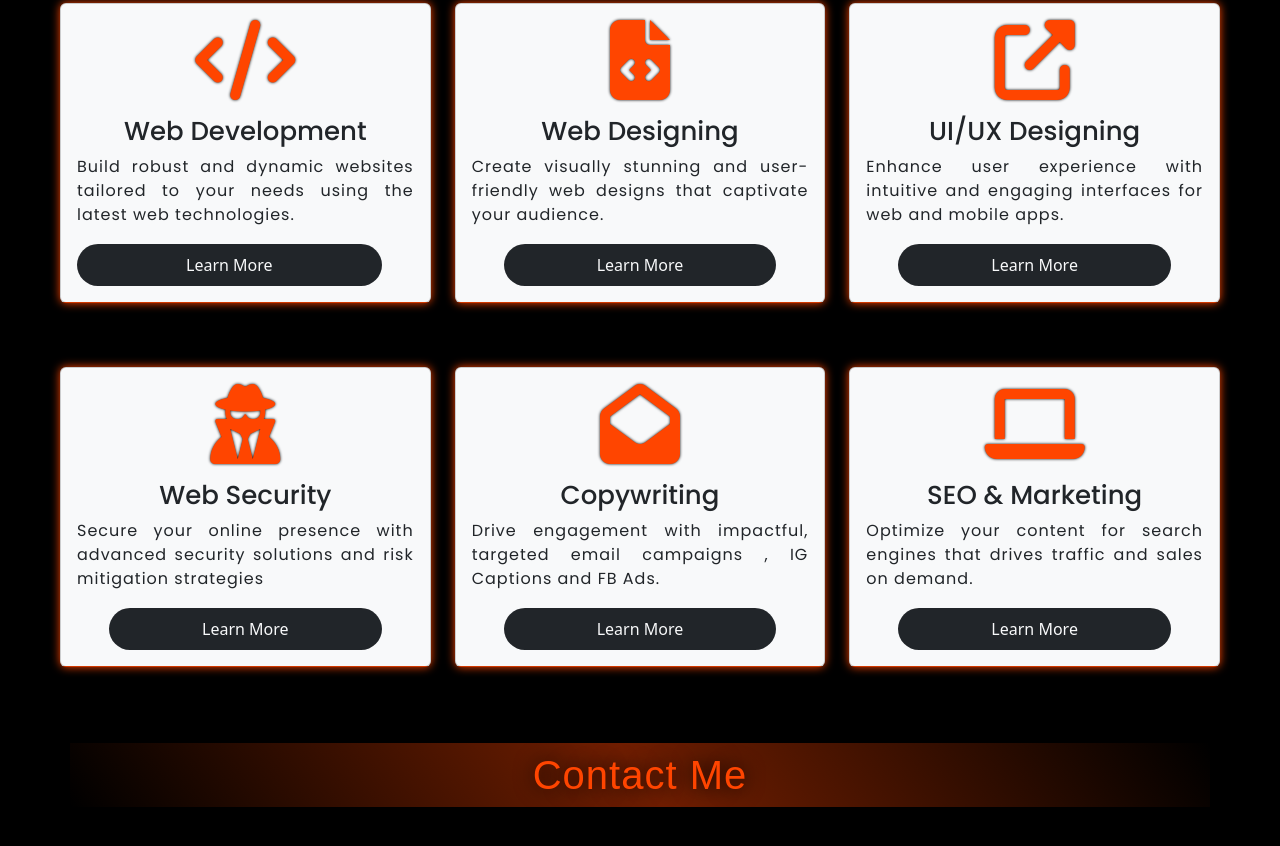
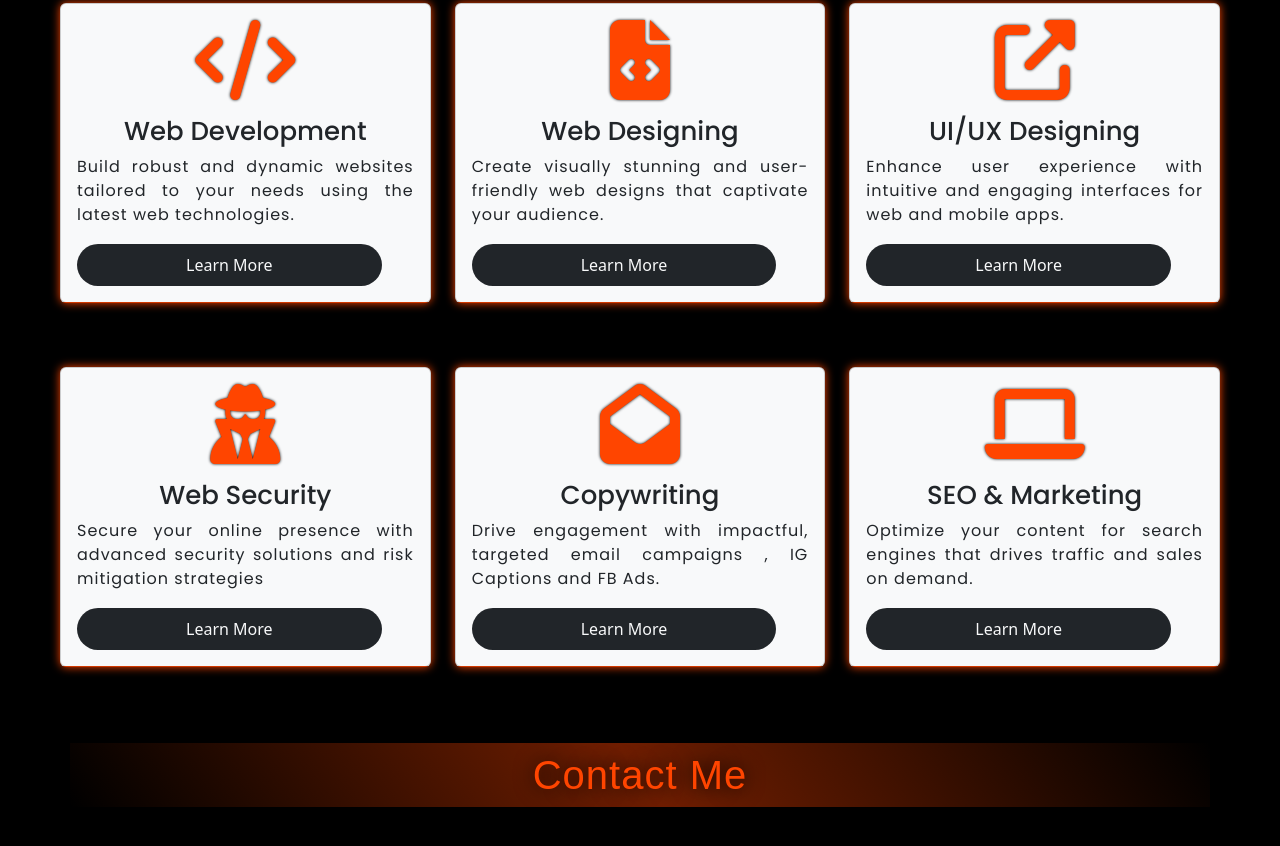
Before and after one commit to MalaikaJahangir/reume, a plain HTML site: page index.html in a window 1280 px wide. Shown: the part 1607-2453 px from the top of the page. Drawn offline with nearby package versions, Linux system fonts and the light colour scheme; a web font is replaced by a local one.

Commit message:
Final Update index.html

```diff
--- a/index.html
+++ b/index.html
@@ -102,7 +102,7 @@
                         <div class="col-md-6">
                             <h1 class="text-light">About Me</h1>
                             <p class="text-light des-skills">I’m Malaika Jahangir, founder of
-                                <strong>SoloSuite</strong>. I specialize in full-stack web development, UI/UX design,
+                                <strong><a href="https://solosuite.netlify.app/" class="text-decoration-none text-reset">SoloSuite</a></strong>. I specialize in full-stack web development, UI/UX design,
                                 and digital marketing strategies that help businesses grow. Over the past years, I’ve
                                 developed a broad skill set — from coding and design to copywriting and SEO — giving me
                                 the ability to build complete digital solutions under one roof.
@@ -162,8 +162,11 @@
                                 <p class="card-text">Create visually stunning and user-friendly web designs that
                                     captivate your audience.</p>
                             </div>
-                            <button class="btn ms-5 pt-2 pb-2 me-5 rounded-pill bg-dark text-light mb-3">Learn
-                                More</button>
+                            <button class="btn ms-3 pt-2 pb-2 me-5 rounded-pill bg-dark text-light mb-3">
+                                     <a href="https://solosuite.netlify.app/" class="text-decoration-none text-reset text-center">
+                                            Learn More
+                                     </a>
+                                </button>
                         </div>
                     </div>
                     <div class="col-md-4">
@@ -176,8 +179,11 @@
                                 <p class="card-text">Enhance user experience with intuitive and engaging interfaces for
                                     web and mobile apps.</p>
                             </div>
-                            <button class="btn ms-5 pt-2 pb-2 me-5 rounded-pill bg-dark text-light mb-3">Learn
-                                More</button>
+                            <button class="btn ms-3 pt-2 pb-2 me-5 rounded-pill bg-dark text-light mb-3">
+                                     <a href="https://solosuite.netlify.app/" class="text-decoration-none text-reset text-center">
+                                            Learn More
+                                     </a>
+                                </button>
                         </div>
                     </div>
                 </div>
@@ -194,8 +200,11 @@
                                 <p class="card-text">Secure your online presence with advanced security solutions and
                                     risk mitigation strategies</p>
                             </div>
-                            <button class="btn ms-5 pt-2 pb-2 me-5 rounded-pill bg-dark text-light mb-3">Learn
-                                More</button>
+                            <button class="btn ms-3 pt-2 pb-2 me-5 rounded-pill bg-dark text-light mb-3">
+                                     <a href="https://solosuite.netlify.app/" class="text-decoration-none text-reset text-center">
+                                            Learn More
+                                     </a>
+                                </button>
                         </div>
                     </div>
                     <!-- Repeat for other cards -->
@@ -209,8 +218,11 @@
                                 <p class="card-text">Drive engagement with impactful, targeted email campaigns , IG
                                     Captions and FB Ads.</p>
                             </div>
-                            <button class="btn ms-5 pt-2 pb-2 me-5 rounded-pill bg-dark text-light mb-3">Learn
-                                More</button>
+                            <button class="btn ms-3 pt-2 pb-2 me-5 rounded-pill bg-dark text-light mb-3">
+                                     <a href="https://solosuite.netlify.app/" class="text-decoration-none text-reset text-center">
+                                            Learn More
+                                     </a>
+                                </button>
                         </div>
                     </div>
                     <div class="col-md-4">
@@ -223,8 +235,11 @@
                                 <p class="card-text">Optimize your content for search engines that drives traffic and
                                     sales on demand.</p>
                             </div>
-                            <button class="btn ms-5 pt-2 pb-2 me-5 rounded-pill bg-dark text-light mb-3">Learn
-                                More</button>
+                            <button class="btn ms-3 pt-2 pb-2 me-5 rounded-pill bg-dark text-light mb-3">
+                                     <a href="https://solosuite.netlify.app/" class="text-decoration-none text-reset text-center">
+                                            Learn More
+                                     </a>
+                                </button>
                         </div>
                     </div>
                 </div>
```
